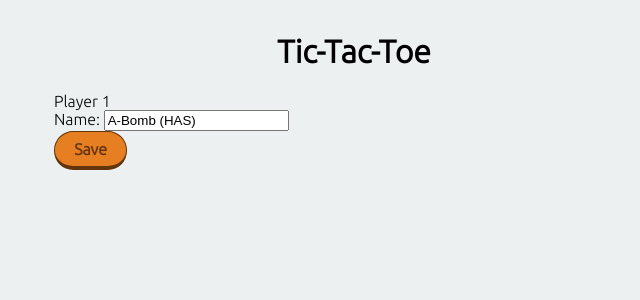
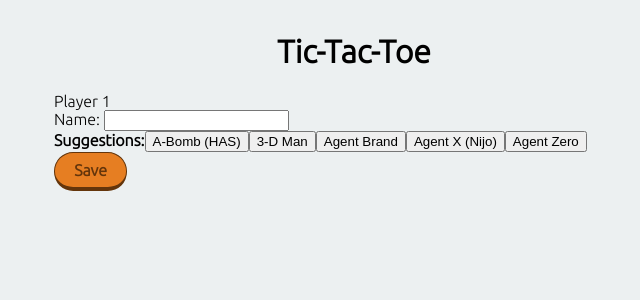
Before and after one commit to cristiantela/tic-tac-toe-marvel, an Angular app: page / in a window 1280 px wide. Shown: the top 300 px of the page, without its empty margins (286-926 px from the left). Built offline with nearby package versions, Linux system fonts and the light colour scheme.

Commit message:
Adds suggetion names to player selector

```diff
--- a/src/app/components/player-selector/player-selector.component.html
+++ b/src/app/components/player-selector/player-selector.component.html
@@ -16,6 +16,14 @@
       name="name"
       [(ngModel)]="name"
     >
+
+    <br>
+
+    <b>Suggestions:</b>
+    <button type="button" *ngFor="let name of suggestionsName; let i = index;" (click)="useName(name)">
+      {{ name }}
+    </button>
+
     <br>
     <div *ngIf="searchingCharacter">
       Searching Marvel character
--- a/src/app/components/player-selector/player-selector.component.ts
+++ b/src/app/components/player-selector/player-selector.component.ts
@@ -21,8 +21,8 @@ export class PlayerSelectorComponent implements OnInit {
   constructor(private marvel: MarvelService) { }
 
   ngOnInit(): void {
-    this.name = 'A-Bomb (HAS)';
-    this.suggestionsName = ['A-Bomb (HAS)', '3-D Man'];
+    this.name = '';
+    this.suggestionsName = ['A-Bomb (HAS)', '3-D Man', 'Agent Brand', 'Agent X (Nijo)', 'Agent Zero'];
   }
 
   savePlayer() {
@@ -32,6 +32,11 @@ export class PlayerSelectorComponent implements OnInit {
 
     if (name === '') {
       this.errorCharacter = 'Please, enter a Marvel character name';
+      return false;
+    }
+
+    if (this.players.some(player => player.name.toLowerCase() === this.name.toLowerCase())) {
+      this.errorCharacter = 'This character name is already in use';
       return false;
     }
 
@@ -63,4 +68,8 @@ export class PlayerSelectorComponent implements OnInit {
     this.name = '';
   }
 
+  useName(name: string) {
+    this.name = name;
+    this.savePlayer();
+  }
 }
```
